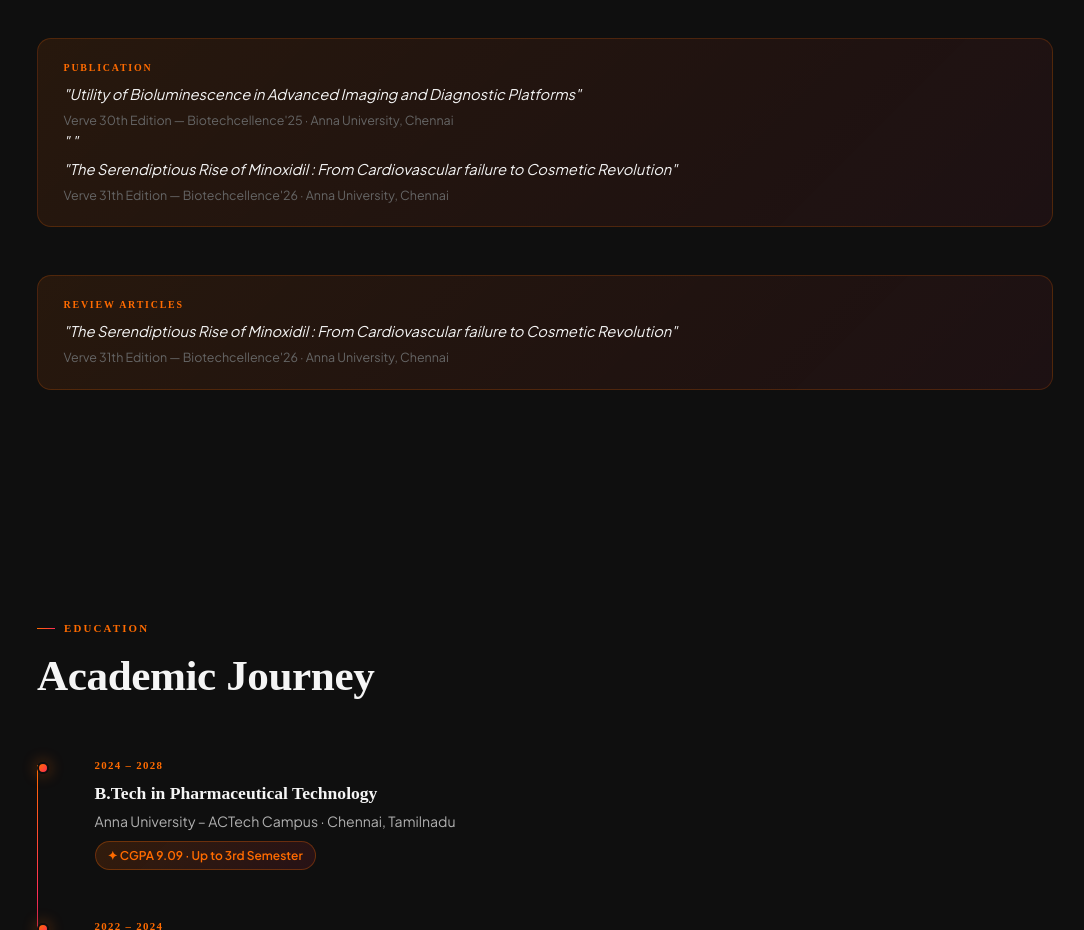
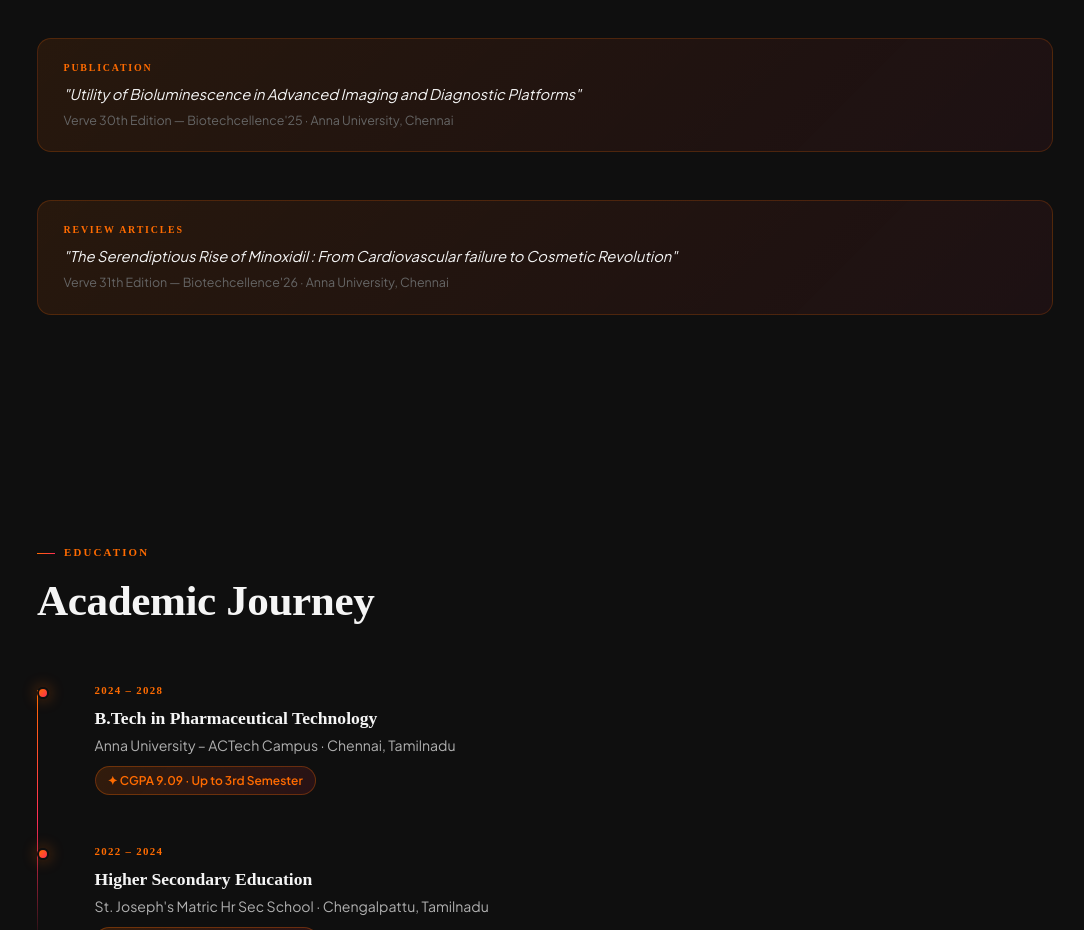
Before and after one commit to Hemachanthiran/Academic-Portfolio, a React (Vite) app: page / in a window 1280 px wide. Shown: the part 1440-2370 px from the top of the page, without its empty margins (95-1179 px from the left). Built offline with nearby package versions, Linux system fonts and the light colour scheme; a web font is replaced by a local one.

Commit message:
"publications edited"

```diff
--- a/src/components/About.jsx
+++ b/src/components/About.jsx
@@ -65,15 +65,6 @@ export default function About() {
           <div className="pub-venue">
             Verve 30th Edition &mdash; Biotechcellence&apos;25 &middot; Anna University, Chennai
           </div>
-          <div className="pub-title">
-            " "
-          </div>
-          <div className="pub-title">
-            "The Serendiptious Rise of Minoxidil : From Cardiovascular failure to Cosmetic Revolution"
-          </div>
-          <div className="pub-venue">
-            Verve 31th Edition &mdash; Biotechcellence&apos;26 &middot; Anna University, Chennai
-          </div>
         </div>
 
          <div className="about-pub reveal reveal-delay-2">
```
